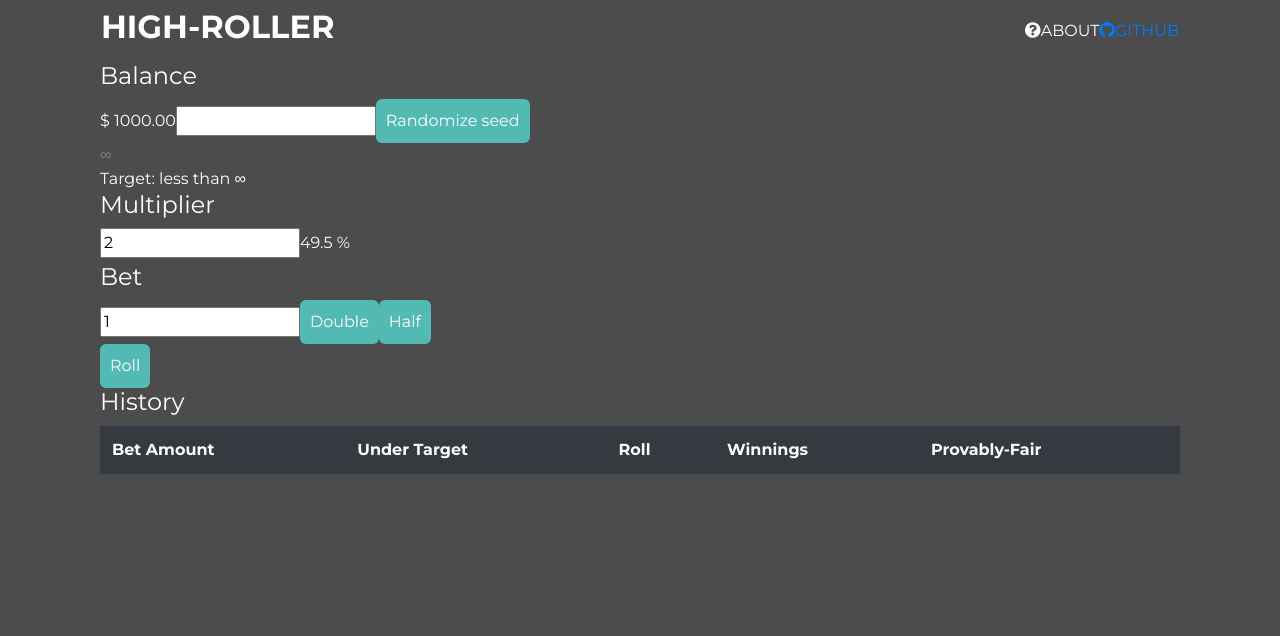
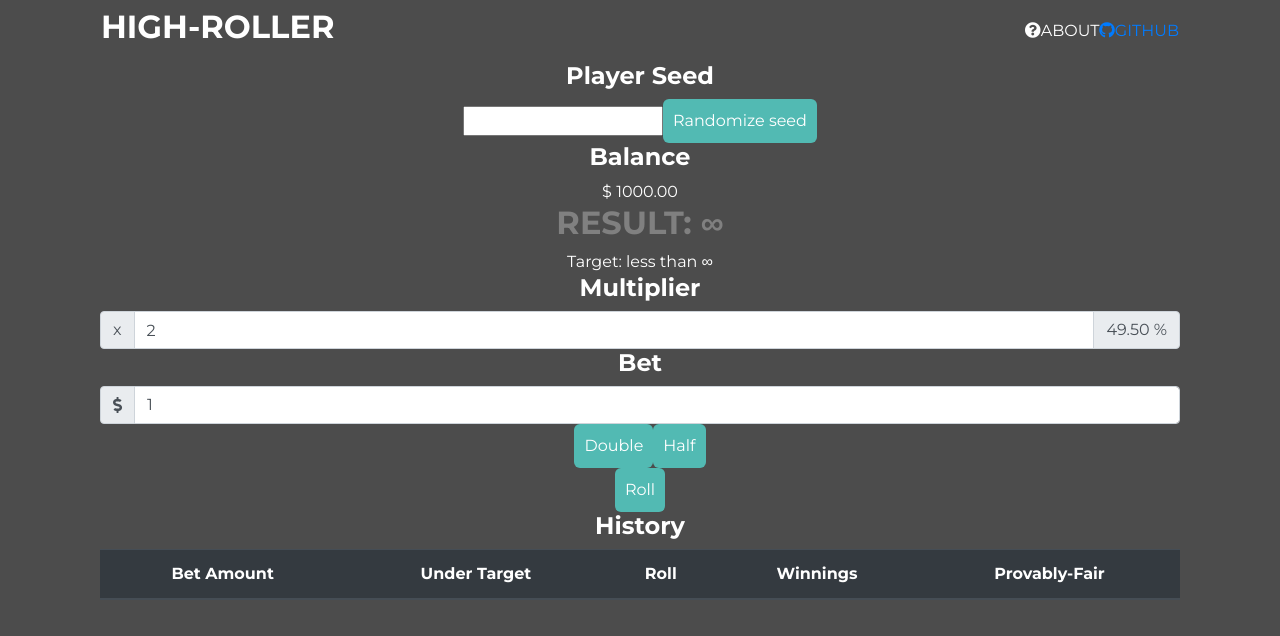
Before and after one commit to nodeJayS/high-roller, a React (Create React App) app in the folder frontend/: page / in a window 1280 px wide. Shown: the top 636 px of the page. Built offline with nearby package versions, Linux system fonts and the light colour scheme.

Commit message:
Additional css

```diff
--- a/frontend/src/App.js
+++ b/frontend/src/App.js
@@ -9,8 +9,11 @@ export default class App extends Component {
     return (
       <div className='container'>
         <NavBar />
-        <BetView />
-        <BetHistory />
+        <div>
+          <BetView />
+          <BetHistory />
+        </div>
+
       </div>
     );
   };
--- a/frontend/src/components/BetView.js
+++ b/frontend/src/components/BetView.js
@@ -1,4 +1,6 @@
 import React, { Component } from 'react';
+import Form from 'react-bootstrap/Form';
+import InputGroup from 'react-bootstrap/InputGroup';
 
 export default class BetView extends Component {
     constructor(props) {
@@ -78,43 +80,55 @@ export default class BetView extends Component {
 
     render() {
         return (
-            <div className='container'>
-                {/* Balance */}
-                <h4>Balance</h4>
-                <label id='balance'>
-                    $ {this.props.balance.toFixed(2)}
-                </label>
-
+            <div className='container game-body'>
                 {/* Seed generator */}
+                <h4>Player Seed</h4>
                 <input value={this.props.seed} readOnly={true} />
                 <button className='game-button' onClick={this.randomizeSeed}>Randomize seed</button>
 
+                {/* Balance */}
+                <h4>Balance</h4>
+                <div id='balance'>
+                    $ {this.props.balance.toFixed(2)}
+                </div>
+
                 {/* Result and target indicator*/}
                 <div>
-                    <div style={{color: `${this.props.resultColor}`}}>{this.props.lastRoll}</div>
+                    <h2 className='game-result' style={{color: `${this.props.resultColor}`}}>RESULT: {this.props.lastRoll}</h2>
                     <div>Target: less than {this.props.lastTarget}</div>
                 </div>
 
                 {/* Multiplier */}
-                <form>
+                <Form>
                     <h4>Multiplier</h4>
-                    <input
+                    <InputGroup>
+                        <InputGroup.Prepend>
+                            <InputGroup.Text>x</InputGroup.Text>
+                    </InputGroup.Prepend>
+                    <Form.Control
                         type='number'
                         value={this.props.multiplier}
                         onChange={this.updateMultiplier}
                         placeholder='Multiplier'
                     />
-                    <label>{(this.props.target)} %</label>
+                    <InputGroup.Append>
+                        <InputGroup.Text>{(this.props.target).toFixed(2)} %</InputGroup.Text>
+                    </InputGroup.Append>
+                    </InputGroup>
 
                     {/* Place bet */}
                     <h4>Bet</h4>
-                <input
+                    <InputGroup>
+                        <InputGroup.Prepend>
+                            <InputGroup.Text><i className="fas fa-dollar-sign"></i></InputGroup.Text>
+                    </InputGroup.Prepend>
+                    <Form.Control
                         type='number'
                         value={this.props.betAmount}
                         onChange={this.handleBetChange}
                         placeholder='Your bet'
                     />
-
+                    </InputGroup>
                     {/* Errors */}
                     {this.state.errorMessage &&
                         <div>
@@ -129,7 +143,7 @@ export default class BetView extends Component {
                     <button className='game-button' onClick={this.halveBet}>
                         Half
                     </button>
-                </form>
+                </Form>
 
                 <button className='game-button' onClick={() => this.handleBet()}>
                     Roll
--- a/frontend/src/css/dice.css
+++ b/frontend/src/css/dice.css
@@ -1,3 +1,19 @@
+h4, h2{
+    font-weight: 700;
+}
+
+:focus {
+    outline: none !important;
+}
+
+.th {
+    color: white;
+}
+
+.game-body h4, div{
+    text-align: center;
+}
+
 .game-button {
     background-color: rgb(82, 186, 179);
     border-radius: 6px;
@@ -8,6 +24,6 @@
     margin: auto;
 }
 
-.th {
-    color: white;
+.game-result {
+
 }
--- /dev/null
+++ b/frontend/src/css/modal.css
@@ -0,0 +1,3 @@
+.modal {
+    color: #4c4c4c !important;
+}
--- a/frontend/src/index.js
+++ b/frontend/src/index.js
@@ -7,6 +7,7 @@ import Root from './Root'; // Root.js imports App.js
 import './css/index.css';
 import './css/dice.css';
 import './css/nav.css';
+import './css/modal.css'
 
 document.addEventListener('DOMContentLoaded', () => {
   let store = configureStore({});
--- a/frontend/src/util/BetUtil.js
+++ b/frontend/src/util/BetUtil.js
@@ -56,7 +56,7 @@ const calculateResult = (data) => {
             result: resultData.result,
             betAmount: data.betAmount,
             target: data.target,
-            winnings: '$' + (Number(data.betAmount * data.multiplier).toFixed(2)),
+            winnings: data.betAmount * data.multiplier.toFixed(2),
             timestamp: resultData.timestamp,
             seed: data.seed,
             nonce: resultData.nonce,
@@ -71,7 +71,7 @@ const calculateResult = (data) => {
             result: resultData.result,
             betAmount: data.betAmount,
             target: data.target,
-            winnings: '- $' + (Number(data.betAmount).toFixed(2)),
+            winnings: -(data.betAmount).toFixed(2),
             timestamp: resultData.timestamp,
             seed: data.seed,
             nonce: resultData.nonce,
```
Lines whose indentation alone changed are shown as unchanged.
